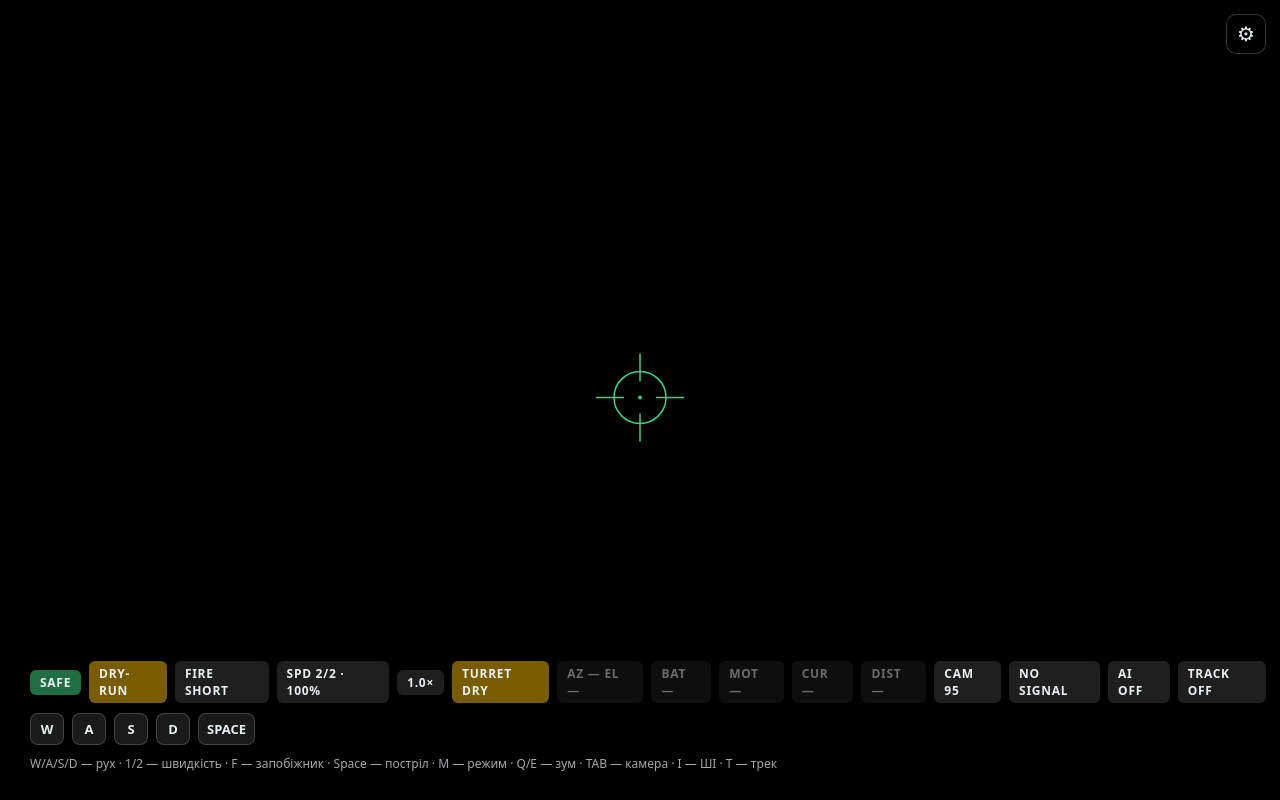
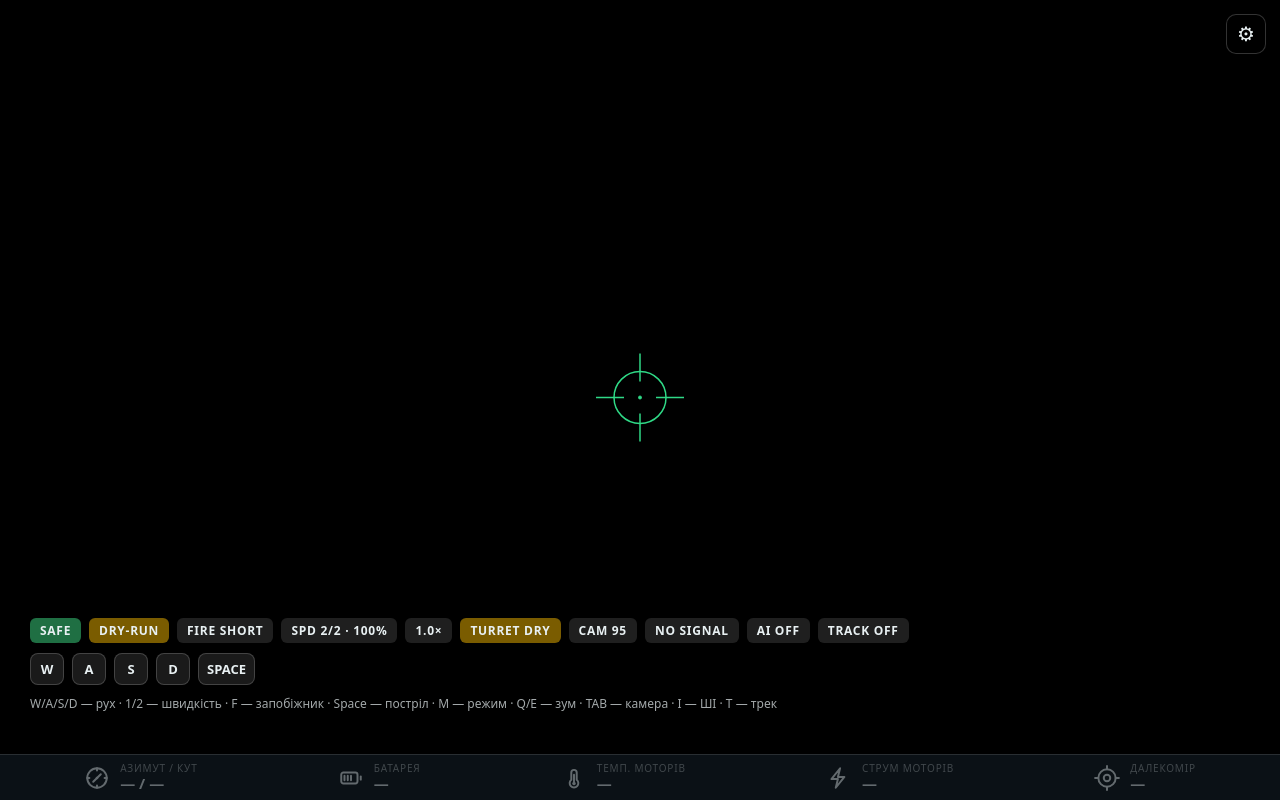
Before and after one commit to dune-dune-dune/project_rage, a Flask app: page / in a window 1280 px wide. Run offline with Flask 3, Linux system fonts and the light colour scheme; data that the repository does not hold is empty.

Commit message:
Додав панель статусів

```diff
--- a/services/web/app/static/cockpit.css
+++ b/services/web/app/static/cockpit.css
@@ -104,10 +104,45 @@ html, body {
 }
 #settings-panel button:hover { background: rgba(255, 255, 255, 0.18); }
 
+/* Full-width instrument bar (turret telemetry) pinned to the bottom edge.
+   Opaque, so it reads as a separate instrument panel; the video stays full-size
+   behind it (crosshair / AI aim geometry unchanged). Non-interactive overlay. */
+#telemetry-bar {
+  position: fixed;
+  left: 0;
+  right: 0;
+  bottom: 0;
+  z-index: 15; /* above crosshair (5), below settings UI (20) */
+  display: flex;
+  justify-content: space-around;
+  align-items: center;
+  gap: 12px;
+  padding: 8px 20px;
+  background: #0b1116;
+  border-top: 1px solid rgba(255, 255, 255, 0.12);
+  pointer-events: none;
+  user-select: none;
+}
+
+.tele { display: flex; align-items: center; gap: 10px; min-width: 0; }
+.tele-ico { width: 26px; height: 26px; color: #e8f0f2; flex: none; }
+.tele-txt { display: flex; flex-direction: column; line-height: 1.15; min-width: 0; }
+.tele-label { font-size: 10px; letter-spacing: 0.08em; opacity: 0.6; white-space: nowrap; }
+.tele-val {
+  font-size: 15px;
+  font-weight: 700;
+  font-variant-numeric: tabular-nums;
+  white-space: nowrap;
+}
+/* JS toggles .stale / .armed on the value span; :has() lets the whole item
+   (icon + text) dim or pulse together without changing the JS logic. */
+.tele:has(.tele-val.stale) { opacity: 0.4; }
+.tele:has(.tele-val.armed) { color: #ff5b52; animation: pulse 1s infinite; } /* low battery */
+
 #hud {
   position: fixed;
   left: 16px;
-  bottom: 16px;
+  bottom: 76px; /* clear the telemetry bar below */
   display: flex;
   flex-direction: column;
   gap: 10px;
@@ -136,7 +171,6 @@ html, body {
 .badge.track-on { background: #b3261e; animation: pulse 1s infinite; }
 /* Telemetry badge with no turret data yet (values null). */
 .badge.stale { opacity: 0.45; }
-#angles, #battery, #motemp, #mocur, #dist { font-variant-numeric: tabular-nums; }
 
 @keyframes pulse { 50% { opacity: 0.55; } }
 
--- a/services/web/app/static/cockpit.js
+++ b/services/web/app/static/cockpit.js
@@ -217,7 +217,7 @@ async function pollStatus() {
     const az = s.angle_rot_deg;
     const el = s.angle_ele_deg;
     const fmt = (v) => (typeof v === "number" ? v.toFixed(1) + "°" : "—");
-    anglesEl.textContent = "AZ " + fmt(az) + " EL " + fmt(el);
+    anglesEl.textContent = fmt(az) + " / " + fmt(el);
     anglesEl.classList.toggle("stale", az === null && el === null);
 
     // Turret health telemetry (battery / motor temps & currents / rangefinder).
@@ -230,17 +230,17 @@ async function pollStatus() {
     };
     const bat = s.battery_percent, batV = s.battery_voltage;
     batteryEl.textContent =
-      "BAT " + num(bat, "%", 0) + (typeof batV === "number" ? " " + batV.toFixed(1) + "V" : "");
+      num(bat, "%", 0) + (typeof batV === "number" ? " " + batV.toFixed(1) + "V" : "");
     batteryEl.classList.toggle("stale", bat === null && batV === null);
     batteryEl.classList.toggle("armed", typeof bat === "number" && bat <= 15); // low-battery warning
 
-    moTempEl.textContent = "MOT " + pair(s.motor_temp, "°", 0);
+    moTempEl.textContent = pair(s.motor_temp, "°", 0);
     moTempEl.classList.toggle("stale", !s.motor_temp || (s.motor_temp.x === null && s.motor_temp.y === null));
 
-    moCurEl.textContent = "CUR " + pair(s.motor_current, "A", 2);
+    moCurEl.textContent = pair(s.motor_current, "A", 2);
     moCurEl.classList.toggle("stale", !s.motor_current || (s.motor_current.x === null && s.motor_current.y === null));
 
-    distEl.textContent = "DIST " + num(s.distance_m, "m", 1);
+    distEl.textContent = num(s.distance_m, "m", 1);
     distEl.classList.toggle("stale", s.distance_m === null || s.distance_m === undefined);
   } catch (_) {}
 }
--- a/services/web/app/templates/index.html
+++ b/services/web/app/templates/index.html
@@ -56,6 +56,73 @@
       діапазон пошуку зсуву фону при повороті турелі (0 = вимкнено).</div>
   </div>
 
+  <!-- Full-width instrument bar (turret telemetry). Opaque overlay across the
+       bottom edge; the video stays full-size behind it so crosshair / AI aim
+       geometry is untouched. Values are written by pollStatus() in cockpit.js —
+       the element IDs below must stay in sync with it. Icons use currentColor +
+       thin strokes, matching the crosshair SVG convention. -->
+  <div id="telemetry-bar" aria-hidden="true">
+    <div class="tele">
+      <svg class="tele-ico" viewBox="0 0 24 24" fill="none" stroke="currentColor" stroke-width="1.8" stroke-linecap="round" stroke-linejoin="round">
+        <circle cx="12" cy="12" r="9" />
+        <path d="M12 12 L15.5 8.5" />
+        <path d="M8.5 15.5 L12 12" />
+        <circle cx="12" cy="12" r="1.2" fill="currentColor" stroke="none" />
+        <path d="M12 3 L12 5 M12 19 L12 21 M3 12 L5 12 M19 12 L21 12" />
+      </svg>
+      <div class="tele-txt">
+        <span class="tele-label">АЗИМУТ / КУТ</span>
+        <span id="angles" class="tele-val" title="Поточний кут турелі (азимут / елевація)">— / —</span>
+      </div>
+    </div>
+
+    <div class="tele">
+      <svg class="tele-ico" viewBox="0 0 24 24" fill="none" stroke="currentColor" stroke-width="1.8" stroke-linecap="round" stroke-linejoin="round">
+        <rect x="3" y="7" width="15" height="10" rx="2" />
+        <path d="M21 10.5 L21 13.5" />
+        <path d="M6 10 L6 14 M9 10 L9 14 M12 10 L12 14" />
+      </svg>
+      <div class="tele-txt">
+        <span class="tele-label">БАТАРЕЯ</span>
+        <span id="battery" class="tele-val" title="Заряд і напруга батареї">—</span>
+      </div>
+    </div>
+
+    <div class="tele">
+      <svg class="tele-ico" viewBox="0 0 24 24" fill="none" stroke="currentColor" stroke-width="1.8" stroke-linecap="round" stroke-linejoin="round">
+        <path d="M12 4.5 a2.5 2.5 0 0 1 2.5 2.5 v6.7 a4 4 0 1 1 -5 0 V7 a2.5 2.5 0 0 1 2.5 -2.5 Z" />
+        <path d="M12 9 L12 15.5" />
+        <circle cx="12" cy="17" r="1.6" fill="currentColor" stroke="none" />
+      </svg>
+      <div class="tele-txt">
+        <span class="tele-label">ТЕМП. МОТОРІВ</span>
+        <span id="motemp" class="tele-val" title="Температура моторів X / Y">—</span>
+      </div>
+    </div>
+
+    <div class="tele">
+      <svg class="tele-ico" viewBox="0 0 24 24" fill="none" stroke="currentColor" stroke-width="1.8" stroke-linecap="round" stroke-linejoin="round">
+        <path d="M13 3 L5 13 h6 l-2 8 8-10 h-6 z" />
+      </svg>
+      <div class="tele-txt">
+        <span class="tele-label">СТРУМ МОТОРІВ</span>
+        <span id="mocur" class="tele-val" title="Струм моторів X / Y">—</span>
+      </div>
+    </div>
+
+    <div class="tele">
+      <svg class="tele-ico" viewBox="0 0 24 24" fill="none" stroke="currentColor" stroke-width="1.8" stroke-linecap="round" stroke-linejoin="round">
+        <circle cx="12" cy="12" r="8" />
+        <circle cx="12" cy="12" r="3" />
+        <path d="M12 1 L12 4 M12 20 L12 23 M1 12 L4 12 M20 12 L23 12" />
+      </svg>
+      <div class="tele-txt">
+        <span class="tele-label">ДАЛЕКОМІР</span>
+        <span id="dist" class="tele-val" title="Дальність лазерного далекоміра">—</span>
+      </div>
+    </div>
+  </div>
+
   <!-- Heads-up overlay. -->
   <div id="hud">
     <div class="hud-row">
@@ -65,11 +132,6 @@
       <span id="speed" class="badge">SPD —</span>
       <span id="zoom" class="badge">1.0×</span>
       <span id="turret" class="badge">TURRET —</span>
-      <span id="angles" class="badge" title="Поточний кут турелі (азимут / елевація)">AZ — EL —</span>
-      <span id="battery" class="badge" title="Заряд і напруга батареї">BAT —</span>
-      <span id="motemp" class="badge" title="Температура моторів X / Y">MOT —</span>
-      <span id="mocur" class="badge" title="Струм моторів X / Y">CUR —</span>
-      <span id="dist" class="badge" title="Дальність лазерного далекоміра">DIST —</span>
       <span id="camera" class="badge">CAM —</span>
       <span id="link" class="badge">NO VIDEO</span>
       <span id="ai" class="badge">AI OFF</span>
```
Also changed, not shown: CLAUDE.md (+8 -3 lines).
